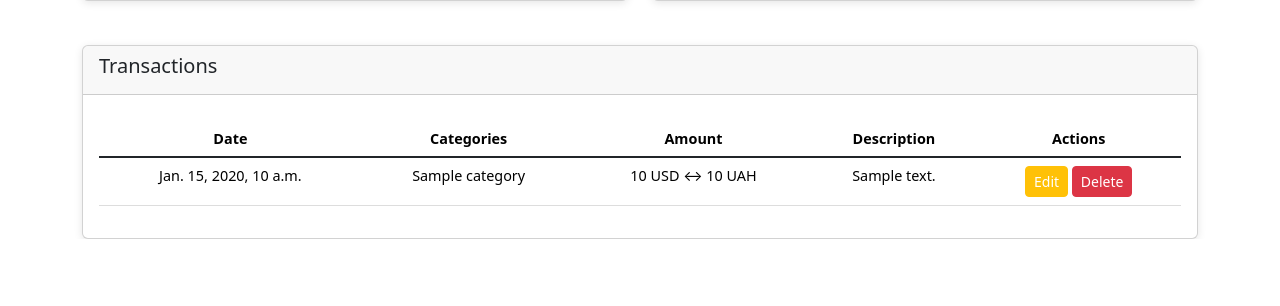
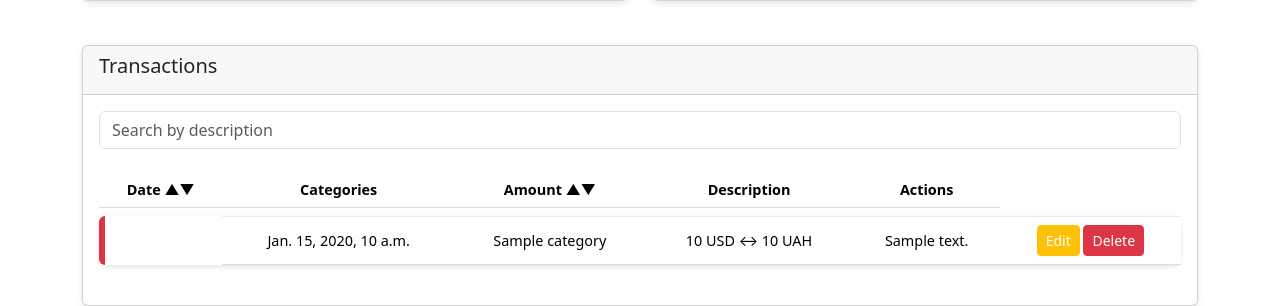
Before and after one commit to Vildga/financeManager, a Django app: template fmApp/templates/table_detail.html in a window 1280 px wide. Shown: the part 1060-1366 px from the top of the page. Before the commit the page ends 1299 px from the top, so only its background shows below. Run offline with Django 5.2, Linux system fonts and the light colour scheme; the template is opened without the code that fills it: most values are stand-ins (such as "Sample title", 1, 10 or a date in 2020).

Commit message:
version 1 Transaction table

```diff
--- a/fmApp/templates/table_detail.html
+++ b/fmApp/templates/table_detail.html
@@ -277,25 +277,30 @@
     </script>
 
 
-        <!-- Transactions Table -->
    <div class="card mt-4">
     <div class="card-header">
         <h5>{% trans "Transactions" %}</h5>
     </div>
     <div class="card-body">
-                <table class="table">
+
+        <!-- Поле для пошуку -->
+        <div class="search-container">
+            <input type="text" id="searchInput" class="form-control" placeholder="{% trans 'Search by description' %}" onkeyup="searchTable()">
+        </div>
+
+        <table class="table transaction-table" id="transactionTable">
             <thead>
                 <tr>
-                            <th>{% trans "Date" %}</th>
+                    <th onclick="sortTable(0)">{% trans "Date" %} ▲▼</th>
                     <th>{% trans "Categories" %}</th>
-                            <th>{% trans "Amount" %}</th>
+                    <th onclick="sortTable(2, true)">{% trans "Amount" %} ▲▼</th>
                     <th>{% trans "Description" %}</th>
                     <th>{% trans "Actions" %}</th>
                 </tr>
             </thead>
             <tbody>
                 {% for transaction in transactions %}
-                            <tr>
+                    <tr class="transaction-row {% if transaction.category.first.type == 'income' %}income{% else %}expense{% endif %}">
                         <td>{{ transaction.date }}</td>
                         <td>
                             {% for category in transaction.category.all %}
@@ -309,11 +314,9 @@
                                 {{ transaction.amount }} {{ transaction.currency }} ↔ {{ transaction.amount_in_uah }} UAH
                             {% endif %}
                         </td>
-                                <td>{{ transaction.description }}</td>
+                        <td class="description">{{ transaction.description }}</td>
                         <td>
-                                    <button
-                                        type="button"
-                                        class="btn btn-sm btn-custom-yellow"
+                            <button type="button" class="btn btn-sm btn-custom-yellow"
                                     data-bs-toggle="modal"
                                     data-bs-target="#editTransactionModal"
                                     onclick="populateModal(
@@ -324,18 +327,14 @@
                                         '{{ transaction.amount }}',
                                         '{{ transaction.currency }}',
                                         '{{ transaction.description }}'
-                                        )"
-                                    >
+                                    )">
                                 {% trans "Edit" %}
                             </button>
 
-                                    <button
-                                        type="button"
-                                        class="btn btn-danger btn-sm"
+                            <button type="button" class="btn btn-danger btn-sm"
                                     data-bs-toggle="modal"
                                     data-bs-target="#deleteTransactionModal"
-                                        onclick="setDeleteAction('{{ transaction.id }}')"
-                                    >
+                                    onclick="setDeleteAction('{{ transaction.id }}')">
                                 {% trans "Delete" %}
                             </button>
                         </td>
@@ -346,6 +345,50 @@
     </div>
 </div>
 
+<script>
+    function sortTable(columnIndex, isNumeric = false) {
+        let table = document.getElementById("transactionTable");
+        let tbody = table.getElementsByTagName("tbody")[0];
+        let rows = Array.from(tbody.getElementsByTagName("tr"));
+
+        let ascending = table.dataset.sortOrder !== "asc";
+        table.dataset.sortOrder = ascending ? "asc" : "desc";
+
+        rows.sort((rowA, rowB) => {
+            let cellA = rowA.getElementsByTagName("td")[columnIndex].textContent.trim();
+            let cellB = rowB.getElementsByTagName("td")[columnIndex].textContent.trim();
+
+            if (isNumeric) {
+                cellA = parseFloat(cellA.replace(/[^0-9.-]+/g, "")) || 0;
+                cellB = parseFloat(cellB.replace(/[^0-9.-]+/g, "")) || 0;
+            }
+
+            if (cellA < cellB) return ascending ? -1 : 1;
+            if (cellA > cellB) return ascending ? 1 : -1;
+            return 0;
+        });
+
+        rows.forEach(row => tbody.appendChild(row));
+    }
+
+    function searchTable() {
+        let input = document.getElementById("searchInput").value.toLowerCase();
+        let table = document.getElementById("transactionTable");
+        let rows = table.getElementsByTagName("tbody")[0].getElementsByTagName("tr");
+
+        for (let row of rows) {
+            let descriptionCell = row.getElementsByClassName("description")[0];
+            let descriptionText = descriptionCell.textContent.toLowerCase();
+
+            if (descriptionText.includes(input)) {
+                row.style.display = "";
+            } else {
+                row.style.display = "none";
+            }
+        }
+    }
+</script>
+
     {% include "modals/add_transaction_modal.html" %}
     {% include "modals/edit_transaction_modal.html" %}
     {% include "modals/delete_transaction_modal.html" %}
--- a/static/table-detail-style.css
+++ b/static/table-detail-style.css
@@ -184,3 +184,70 @@
     background-color: #e0a800 !important; /* Более темный оттенок при наведении */
     border-color: #d39e00 !important;
 }
+
+    .transaction-table {
+        width: 100%;
+        border-collapse: separate;
+        border-spacing: 0 8px; /* Відступи між рядками */
+    }
+
+    /* Стилізація рядків */
+    .transaction-row {
+        background: #ffffff;
+        transition: all 0.3s ease-in-out;
+        border-radius: 8px;
+        overflow: hidden;
+        position: relative;
+        box-shadow: 0 2px 5px rgba(0, 0, 0, 0.1);
+    }
+
+    .transaction-row td {
+        padding: 12px 16px;
+        vertical-align: middle;
+        border-top: 1px solid #e9ecef;
+    }
+
+    /* Додаємо вертикальну смугу */
+    .transaction-row::before {
+        content: "";
+        position: absolute;
+        left: 0;
+        top: 0;
+        width: 6px;
+        height: 100%;
+        border-radius: 8px 0 0 8px;
+    }
+
+    /* Колір для доходів (income) */
+    .income::before {
+        background-color: #28a745; /* Світло-зелений */
+    }
+
+    /* Колір для витрат (expense) */
+    .expense::before {
+        background-color: #dc3545; /* Червоний */
+    }
+
+    /* Підсвічування при наведенні */
+    .transaction-row:hover {
+        transform: scale(1.02);
+        box-shadow: 0 4px 10px rgba(0, 0, 0, 0.15);
+    }
+
+    /* Покращений вигляд заголовків таблиці */
+    .transaction-table thead tr {
+        background-color: #f8f9fa;
+        font-weight: bold;
+        text-align: left;
+    }
+
+    .transaction-table th {
+        padding: 14px;
+        cursor: pointer;
+        user-select: none;
+    }
+
+    /* Поле пошуку */
+    .search-container {
+        margin-bottom: 15px;
+    }
```
Also changed, not shown: fmApp/locale/uk/LC_MESSAGES/django.po. Lines whose indentation alone changed are shown as unchanged.
